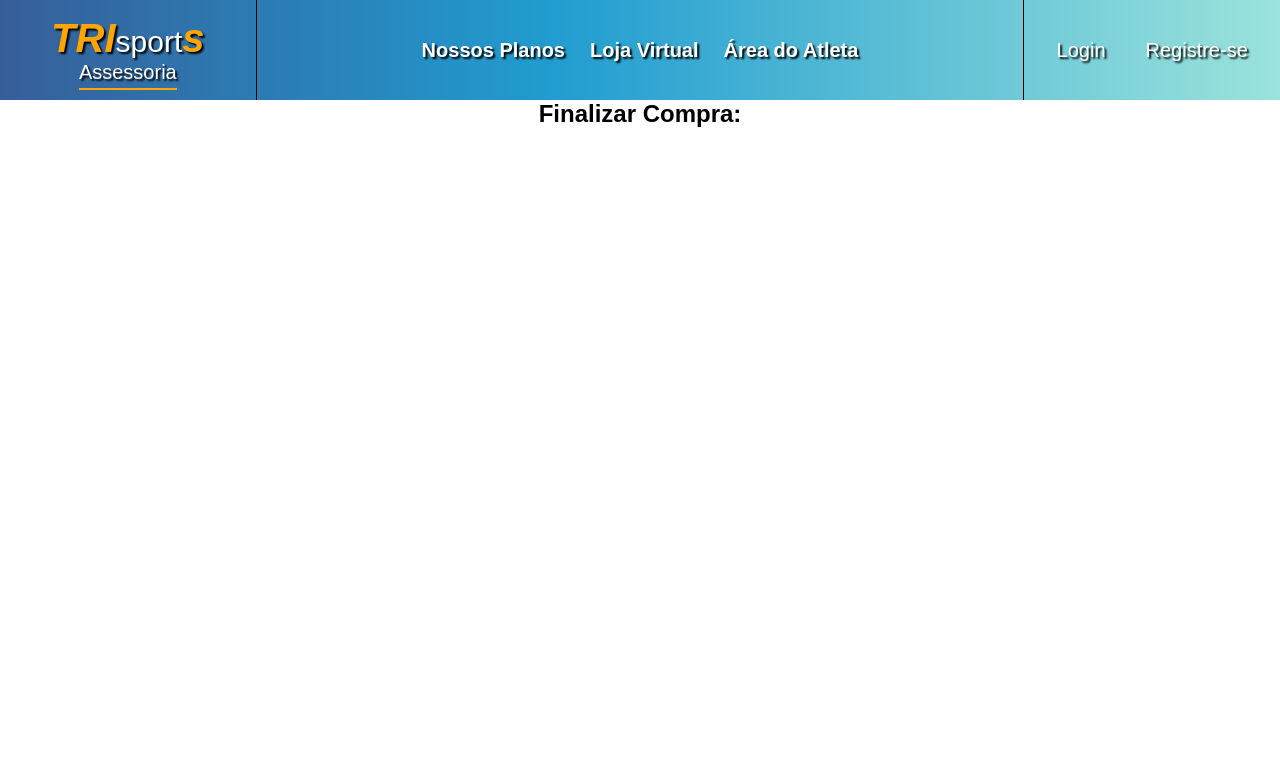
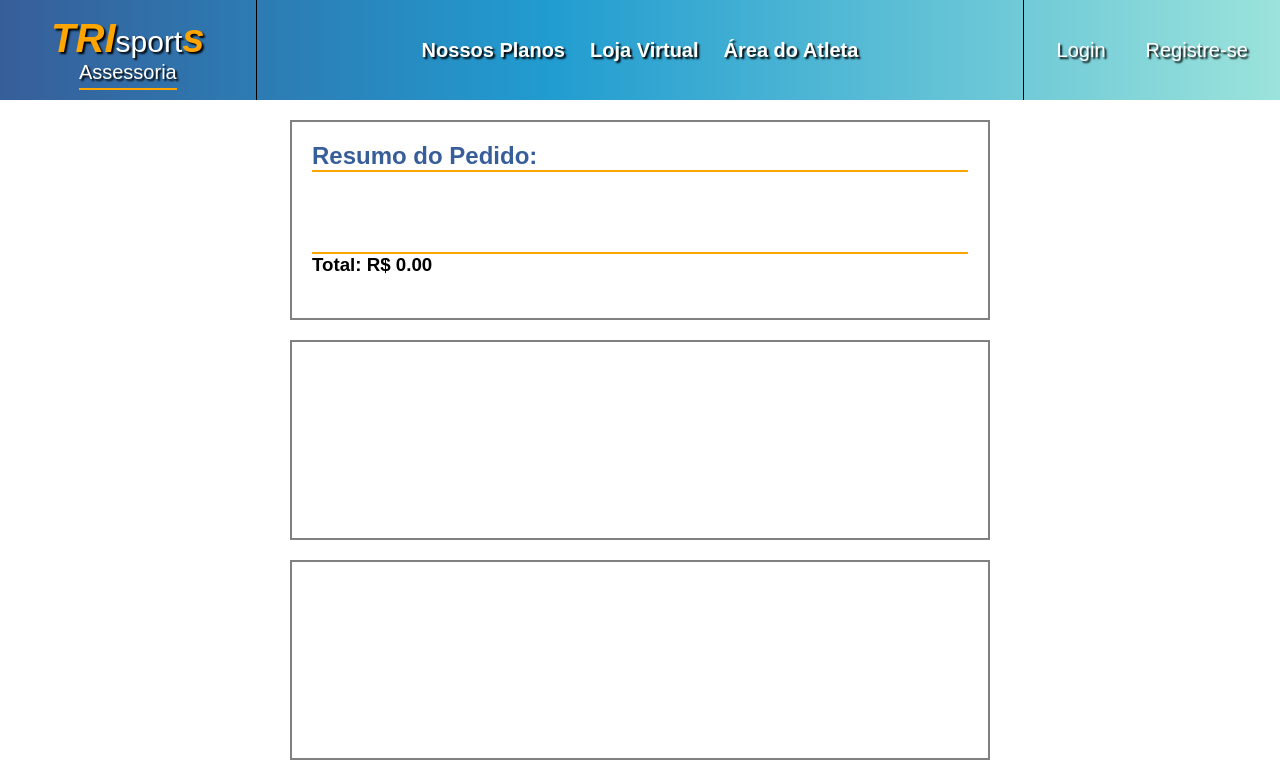
Before and after one commit to Guittsgui/AssessoriaEsportiva-FRONT, a Next.js app: page /FinishShopping in a window 1280 px wide. Shown: the top 778 px of the page. Built offline with nearby package versions, Linux system fonts and the light colour scheme.

Commit message:
FEAT: Implementar tela de finalizar Compra, layout

```diff
--- a/src/app/(pages)/(private)/(user)/FinishShopping/page.tsx
+++ b/src/app/(pages)/(private)/(user)/FinishShopping/page.tsx
@@ -1,12 +1,34 @@
 "use client"
+import { ShoppingCardProvider, ShoppingCartContext } from '@/app/contexts/ShoopingCart.tsx/ShoppinmgCartProvider'
 import * as s from './style'
-
-import React from 'react'
+import React, { useContext } from 'react'
 
 function FinishShopping() {
+
+  const {shoppingCartList, total, discountValue} = useContext(ShoppingCartContext)
+
   return (
     <s.Container>
-        <h2> Finalizar Compra: </h2>
+      <s.CartContainer>
+        <h2> Resumo do Pedido:</h2>
+        {shoppingCartList?.map((item, index) => (
+          <p key={index}> Produto: XXX {item.productID} - Quantidae: - {item.amount} - Preço Unitário: R$ {item.productPriece.toFixed(2)} Total : R$ {(item.productPriece * item.amount).toFixed(2)} </p>
+        ))}
+
+        <h3>Total: R$ {total.toFixed(2)}</h3>
+        {discountValue !== 0 &&
+        <h4>Com o desconto de: R$ {(discountValue).toFixed(2)} do Cupom</h4>
+        }
+
+      </s.CartContainer>
+      <s.AdressContainer>
+
+      </s.AdressContainer>
+      <s.PaymentContainer>
+
+      </s.PaymentContainer>
+
+      <button className="final"> Finalizar Compra </button>
     </s.Container>
   )
 }
--- a/src/app/(pages)/(private)/(user)/FinishShopping/style.ts
+++ b/src/app/(pages)/(private)/(user)/FinishShopping/style.ts
@@ -5,10 +5,50 @@ export const Container = styled.div`
     display:flex;
     flex-direction: column;
     align-items: center;
+    padding: 20px;
+    gap: 20px;
+    div{
+        min-width: 700px;
+        min-height: 200px;
+        border: 2px solid gray;
+        padding: 20px;
+    }
+
+    .final{
+        width: 200px;
+        height: 40px;
+        border-radius: 20px;
+        border: 2px solid ${({theme}) => theme.main};
+        background-color: transparent;
+        color: ${({theme}) => theme.hightlight};
+        box-shadow: 2px 2px 2px lightgray;
+        &:hover{
+            opacity: 70%;
+        }
+    }
 `
 
+
 export const CartContainer = styled.div`
+    display: flex;
+    flex-direction: column;
+    h2{
+        color: ${({theme}) => theme.main};
+        border-bottom: 2px solid ${({theme}) => theme.hightlight};
+        margin-bottom: 40px;
+    }
+    h3{
+        border-top: 2px solid ${({theme}) => theme.hightlight};
+        margin-top: 40px;
+    }
+    h4{
+        color: ${({theme}) => theme.main3};
+    }
 
+    p{
+        color: gray;
+        font-style: italic;
+    }
 `
 
 export const AdressContainer = styled.div`
--- a/src/app/(pages)/(public)/MyCart/page.tsx
+++ b/src/app/(pages)/(public)/MyCart/page.tsx
@@ -87,7 +87,7 @@ function MyCart() {
 
 
     <s.Container>
-      <Header/>
+        <Header/>
         <s.Title>
           <h1> Meu Carrinho </h1>
         </s.Title>
--- a/src/app/components/Ecommerce/SingleProductContainer/index.tsx
+++ b/src/app/components/Ecommerce/SingleProductContainer/index.tsx
@@ -10,10 +10,6 @@ type Props = {
 
 
 function SingleProductContainer({product}: Props) {
-
-  function handleSeeSelectedProduct(){
-    alert(product.id)
-  }
 
   return (
     <s.Container url={product.urlImage}>
```
